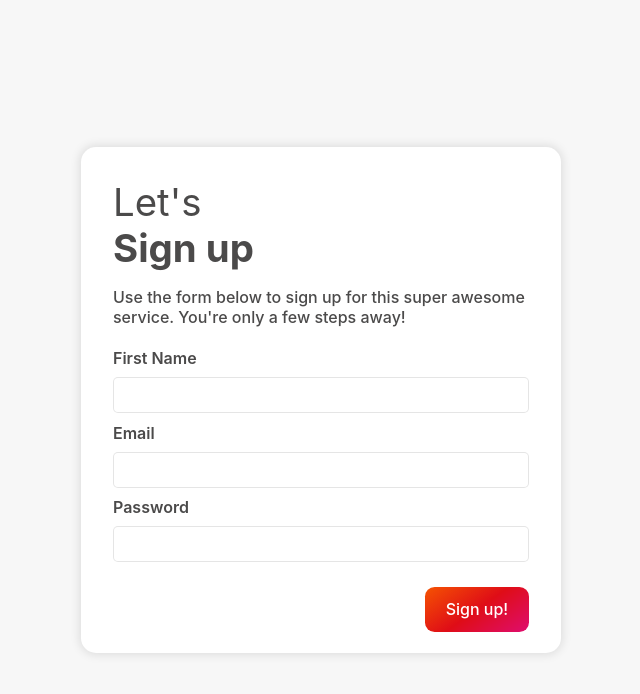
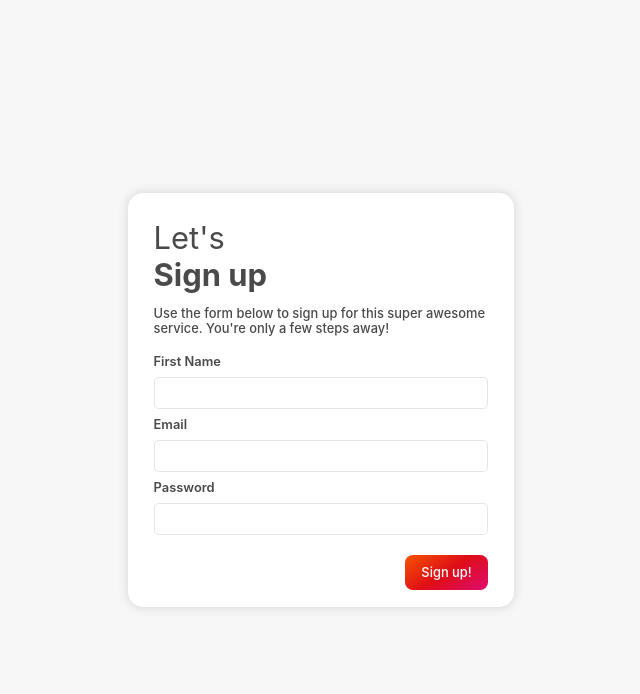
Before and after one commit to aarajh/flipgridchallenge, a React (Create React App) app: page / in a window 1280 px wide. Shown: the top 694 px of the page, without its empty margins (319-959 px from the left). Built offline with nearby package versions, Linux system fonts and the light colour scheme.

Commit message:
Edge CSS Fixes

```diff
--- a/src/App.css
+++ b/src/App.css
@@ -7,5 +7,5 @@
   background-color: #f7f7f7;
   font-weight: 500;
   flex: 1 1 0;
-  font-size: calc(8px+ .4vh + .6vw);
+  font-size: calc(2px + .4vh + .6vw);
 }
--- a/src/components/Button/Button.css
+++ b/src/components/Button/Button.css
@@ -1,5 +1,8 @@
 .DefaultButtonClass{
     all: unset;
+    /* Edge doesnt support 'all' hence the next two props */
+    font: unset;
+    border: unset;
     display: flex;
     justify-self: flex-end;
     margin: 5% 0%;
--- a/src/screens/Signup/Signup.css
+++ b/src/screens/Signup/Signup.css
@@ -12,6 +12,7 @@
     border-radius: 15px;
     text-align: start;
     box-sizing: border-box;
+    text-align: left;
 }
 
 .SignupForm{
```
Also changed, not shown: package.json (+6 -3 lines).
